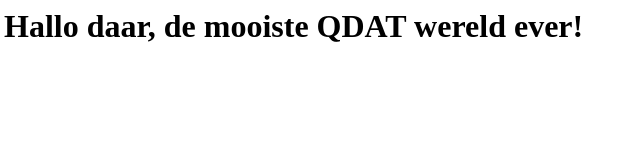
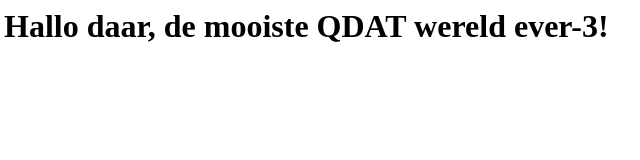
Before and after one commit to dhomi/k8s-gitops-argocd, a plain HTML site: page index.html in a window 1280 px wide. Shown: the full height of the page, 4-644 px from the left. Drawn offline with Linux system fonts and the light colour scheme.

Commit message:
handmatig

```diff
--- a/index.html
+++ b/index.html
@@ -1,5 +1,5 @@
 <html>
   <body>
-    <h1>Hallo daar, de mooiste QDAT wereld ever!</h1>
+    <h1>Hallo daar, de mooiste QDAT wereld ever-3!</h1>
   </body>
 </html>
```
Also changed, not shown: 3 other files.
